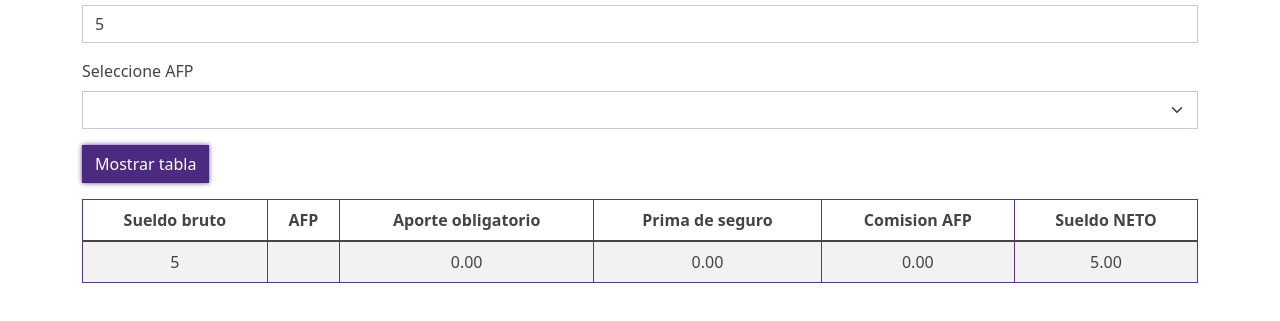
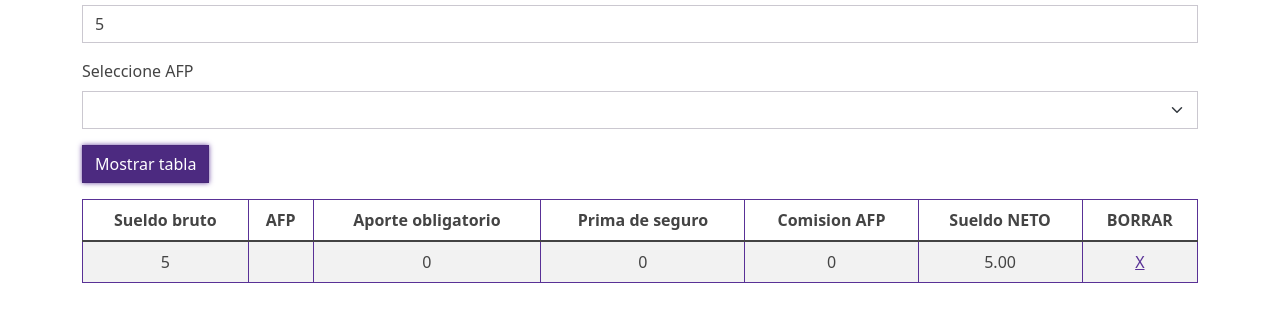
Before and after one commit to MarcosAlanya19/P_10RecursosContabilidad, a website built with Vite: page index.html in a window 1280 px wide. Both pictures are taken after typing "5" into the empty fields and a click on the button "Mostrar tabla". Shown: the part 131-452 px from the top of the page. Built offline with nearby package versions, Linux system fonts and the light colour scheme.

Commit message:
Planilla

```diff
--- a/index.html
+++ b/index.html
@@ -36,15 +36,16 @@
       <button type="submit" class="btn btn-primary">Mostrar tabla</button>
     </form>
     <div id="tableDiv">
-      <table id="tablePlanilla" class="table table-bordered border-primary text-center mt-3 table table-striped table-bordered">
+      <table id="tablePlanilla" class="table table-bordered border-primary mt-3 table table-striped table-bordered text-center aling-items-center">
         <thead>
-          <tr>
+          <tr >
             <th>Sueldo bruto</th>
             <th>AFP</th>
             <th>Aporte obligatorio</th>
             <th>Prima de seguro</th>
             <th>Comision AFP</th>
             <th>Sueldo NETO</th>
+            <th>BORRAR</th>
           </tr>
         </thead>
         <!-- <tbody>
--- a/src/main.ts
+++ b/src/main.ts
@@ -29,9 +29,10 @@ const sueldoNeto = (sueldo: number, aporte: number, prima: number, comision: num
 // Aparcion y desaparicion de tablas
 formPlanillaBasica.addEventListener('submit', e => {
   e.preventDefault()
+  // Agregar tabla
+  infotable();
+  // Quitar tabla
 
-  // info de la tabla
-  infotable();
   // showAndHideTable(tableDiv);
 })
 
@@ -44,41 +45,46 @@ function infotable(){
 
   if (!sueldo) throw new Error("No se encontro el inputEmail1")
   const ingresoBruto = parseInt(sueldo.value);
-  // const sueldoBruto= document.querySelector<HTMLTableElement>('#sueldo-bruto')!;
 
+  const resultAporte=aporteObligatorio(ingresoBruto,findAporteComision.aporteObligatorio);
 
-  // const nameAfp= document.querySelector<HTMLTableElement>('#select-afp')!;
-    // nameAfp.innerText=`${findAporteComision.name}`;
+  const resultSeguro=primaSeguro(ingresoBruto,findAporteComision.primaSeguro);
 
-  const resultAporte=aporteObligatorio(ingresoBruto,findAporteComision.aporteObligatorio).toFixed(2);
-  // const aporteAfp= document.querySelector<HTMLTableElement>('#aporte-obligatorio')!;
-  // aporteAfp.innerText=`${resultAporte.toFixed(2)}`;
-
-  const resultSeguro=primaSeguro(ingresoBruto,findAporteComision.primaSeguro).toFixed(2);
-  // const seguroAfp= document.querySelector<HTMLTableElement>('#prima-seguro')!;
-    // seguroAfp.innerText=`${resultSeguro.toFixed(2)}`;
-
-  const resultComision=comisionAFP(ingresoBruto,findAporteComision.comision).toFixed(2);
-  // const comisionAfp= document.querySelector<HTMLTableElement>('#comision-afp')!;
-    // comisionAfp.innerText=`${resultComision.toFixed(2)}`;
-
+  const resultComision=comisionAFP(ingresoBruto,findAporteComision.comision);
 
   const resultNeto=sueldoNeto(ingresoBruto,resultAporte,resultSeguro,resultComision).toFixed(2);
-  // const netoPlanilla= document.querySelector<HTMLTableElement>('#sueldo-neto')!;
-    // netoPlanilla.innerText=`${resultNeto.toFixed(2)}`;
+
 
   // Generar HTML
     const row = document.createElement('tbody');
         row.innerHTML = `
-        <tr>
-            <td id="sueldo-bruto">${ingresoBruto}</td>
-            <td id="select-afp">${findAporteComision.name}</td>
-            <td id="aporte-obligatorio">${resultAporte}</td>
-            <td id="prima-seguro">${resultSeguro}</td>
-            <td id="comision-afp">${resultComision}</td>
-            <td id="sueldo-neto">${resultNeto}</td>
+        <tr >
+            <td>${ingresoBruto}</td>
+            <td>${findAporteComision.name}</td>
+            <td>${resultAporte}</td>
+            <td>${resultSeguro}</td>
+            <td>${resultComision}</td>
+            <td>${resultNeto}</td>
+            <td>
+            <a id="result" href="#" class="borrar-curso"> X </a>
+            </td>
         </tr>
         `;
         // Se agrega al tbody
   tablePlanilla?.appendChild(row);
 }
+const result = document.querySelector<HTMLLinkElement>('#result')!;
+result.addEventListener('click' , e => {
+      //Elimina del arreglo por el data-id
+      limpiarHTML();
+      // articulosCarrito = articulosCarrito.filter( curso=> curso.id !== cursoId)
+      // carritoHTML();
+  }
+)
+
+function limpiarHTML(){
+  // contenedorCarrito.innerHTML = '';
+  while(tablePlanilla?.firstChild){
+    tablePlanilla.removeChild(tablePlanilla.firstChild);
+  }
+}
--- a/src/styles/style.css
+++ b/src/styles/style.css
@@ -6,3 +6,9 @@
   color: #2c3e50;
   margin-top: 60px;
 }
+/*
+.text-aling{
+  display: flex;
+  justify-content: center;
+  align-items: center;
+} */
```
